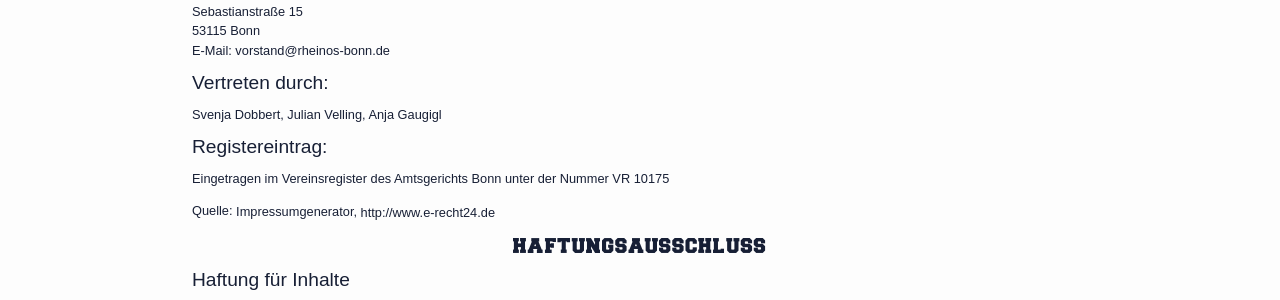
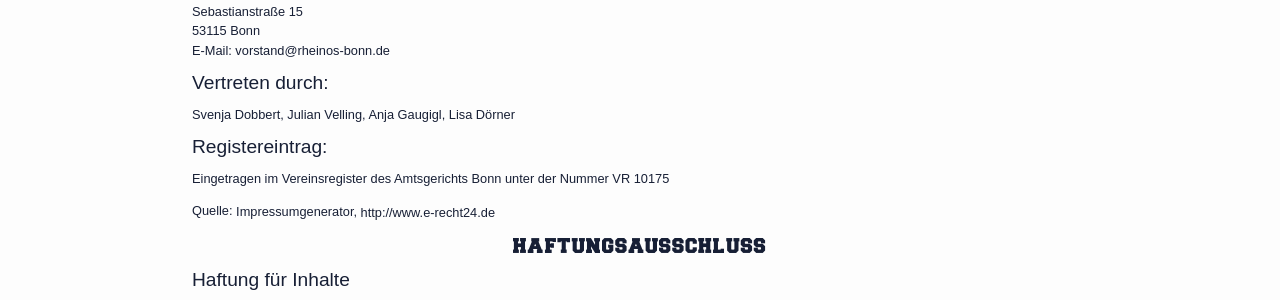
Before and after one commit to rheinos/rheinos.github.io, a Jekyll site: the page built from pages/imprint.html, in a window 1280 px wide. Shown: the part 331-631 px from the top of the page. Built offline with Jekyll 4.4.1, drawn with Linux system fonts in a browser that asks for light colours.

Commit message:
Kleinigkeiten für Tablets angepasst und history erweitert

```diff
--- a/_includes/nav.html
+++ b/_includes/nav.html
@@ -4,8 +4,7 @@
     <li class="close-menu" onclick="closeMenu()">&#215;</li>
     <li class="logo"><a href="/">
       <picture>
-        <source srcset="images/rheinos-bonn-130px.webp" media="(max-width: 500px)">
-        <source srcset="images/rheinos-bonn-90px.webp" media="(max-width: 1080px)">
+        <source srcset="images/rheinos-bonn-130px.webp" media="(max-width: 1080px)">
         <source srcset="images/rheinos-bonn-150px.webp" media="(max-width: 1920px)">
         <img src="images/rheinos-bonn-300px.webp" alt="Logo der Rheinos Bonn">
       </picture>
--- a/css/main.css
+++ b/css/main.css
@@ -82,6 +82,10 @@
 
 	section.introduction h3 {
 		color: rgb(var(--dark-color));
+	}
+
+	img.skyline {
+		display: none;
 	}
 }
 
--- a/pages/imprint.html
+++ b/pages/imprint.html
@@ -23,7 +23,7 @@
 						<a href="mailto:vorstand&#64;rheinos-bonn.de">E-Mail: vorstand&#64;rheinos-bonn.de</a>
 					</p>
 					<h4>Vertreten durch:</h4>
-					<p>Svenja Dobbert, Julian Velling, Anja Gaugigl</p>
+					<p>Svenja Dobbert, Julian Velling, Anja Gaugigl, Lisa Dörner</p>
 					<h4>Registereintrag:</h4>
 					<p>Eingetragen im Vereinsregister des Amtsgerichts Bonn unter der Nummer VR 10175</p>
 					<p>Quelle: <em>Impressumgenerator, <a href="http://www.e-recht24.de" target="_blank">http://www.e-recht24.de</a></em></p>
```
Also changed, not shown: pages/history.html (+17 -1 lines).
